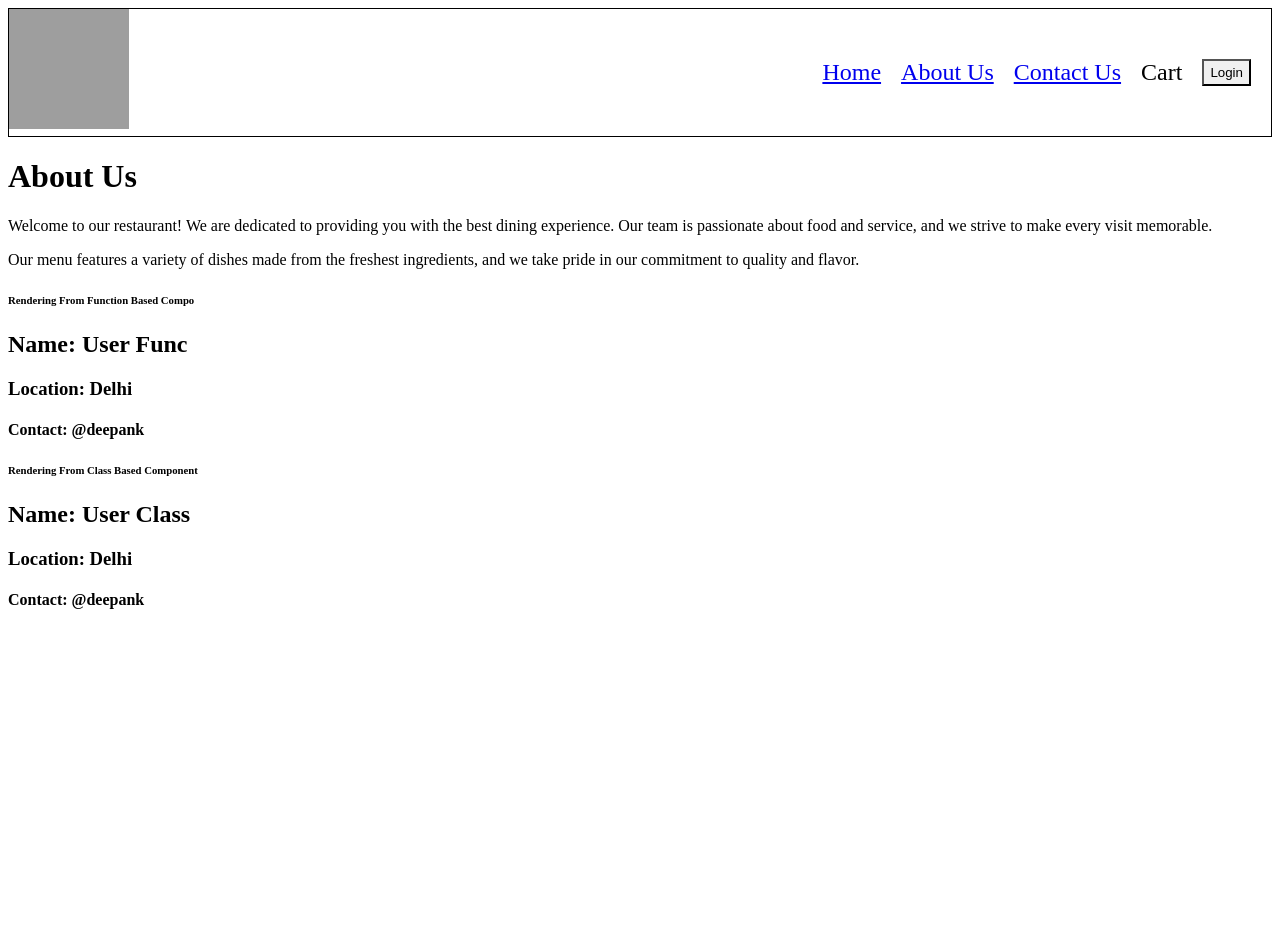
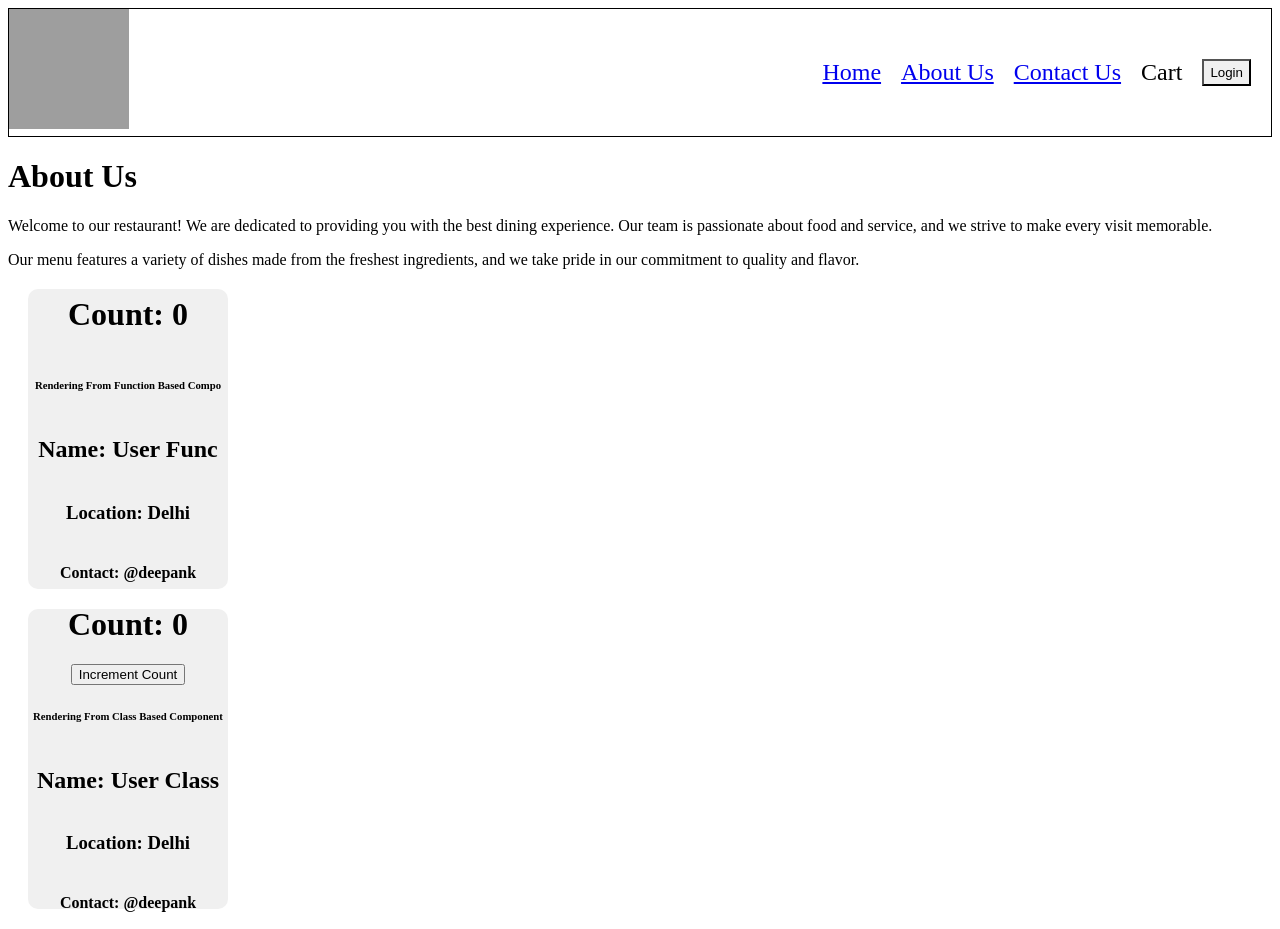
Before and after one commit to Deepank0777/HELLO-REACT, a React (Vite) app: page /about-us in a window 1280 px wide. Before the commit the page ends 800 px from the top, so only its background shows below. Built offline with nearby package versions, Linux system fonts and the light colour scheme; grey boxes are pictures that could not be loaded.

Commit message:
use state in the class based component

```diff
--- a/src/components/UserClassBasedComponent.js
+++ b/src/components/UserClassBasedComponent.js
@@ -4,10 +4,28 @@ class UserClassBasedComponent extends React.Component {
   constructor(props) {
     super(props);
     console.log("user class based component props", props);
+
+    this.state = {
+      count: 0,
+      count2: 0,
+      count3: 0,
+    };
   }
   render() {
+    const { count, count2 } = this.state;
     return (
       <div className="user-card">
+        <h1>Count: {count}</h1>
+        <button
+          onClick={() => {
+            this.setState({
+              count: count + 1,
+              count2: count2 + 1,
+            });
+          }}
+        >
+          Increment Count
+        </button>
         <h6>Rendering From Class Based Component </h6>
         <h2>Name: {this.props.name}</h2>
         <h3>Location: Delhi</h3>
--- a/src/components/UserFunctionBasedComponent.js
+++ b/src/components/UserFunctionBasedComponent.js
@@ -1,6 +1,10 @@
+import { useState } from "react";
+
 const User = (props) => {
+  const [count] = useState(0);
   return (
     <div className="user-card">
+      <h1>Count: {count}</h1>
       <h6>Rendering From Function Based Compo </h6>
       <h2>Name: {props.name}</h2>
       <h3>Location: Delhi</h3>
--- a/src/index.css
+++ b/src/index.css
@@ -114,3 +114,15 @@
     background-color: #f0f0f0;
     cursor: pointer;
 }
+
+.user-card {
+    display: flex;
+    flex-direction: column;
+    align-items: center;
+    justify-content: center;
+    width: 200px;
+    height: 300px;
+    background-color: #f0f0f0;
+    border-radius: 10px;
+    margin: 20px;
+}
```
